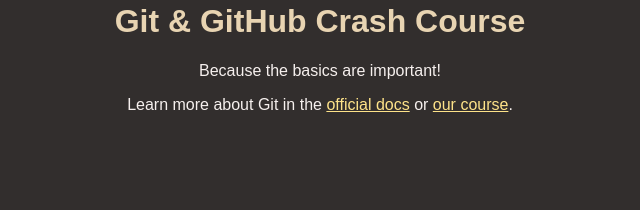
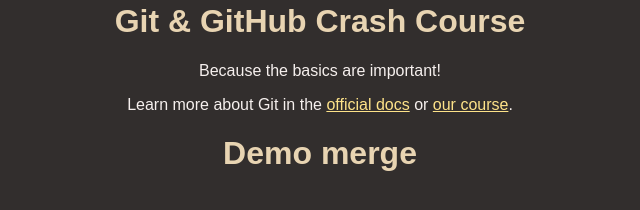
Before and after one commit to Suguna32/demo-app-cicd, a plain HTML site: page index.html in a window 1280 px wide. Shown: the part 166-376 px from the top of the page, without its empty margins (320-960 px from the left). Drawn offline with Linux system fonts and the light colour scheme.

Commit message:
new line

```diff
--- a/index.html
+++ b/index.html
@@ -1,5 +1,6 @@
 <!DOCTYPE html>
 <html lang="en">
+
 <head>
   <meta charset="UTF-8" />
   <meta http-equiv="X-UA-Compatible" content="IE=edge" />
@@ -7,6 +8,7 @@
   <title>Git & GitHub Crash Course</title>
   <link rel="stylesheet" href="styles.css" />
 </head>
+
 <body>
   <header>
     <img id="logo" src="logo.png" alt="A logo that contains the word 'Git'" />
@@ -18,7 +20,9 @@
       Learn more about Git in the
       <a href="https://git-scm.com/book/en/v2">official docs</a> or
       <a href="https://acad.link/git">our course</a>.
+    <h1>Demo merge</h1>
     </p>
   </main>
 </body>
+
 </html>
```
Lines whose indentation alone changed are shown as unchanged.
